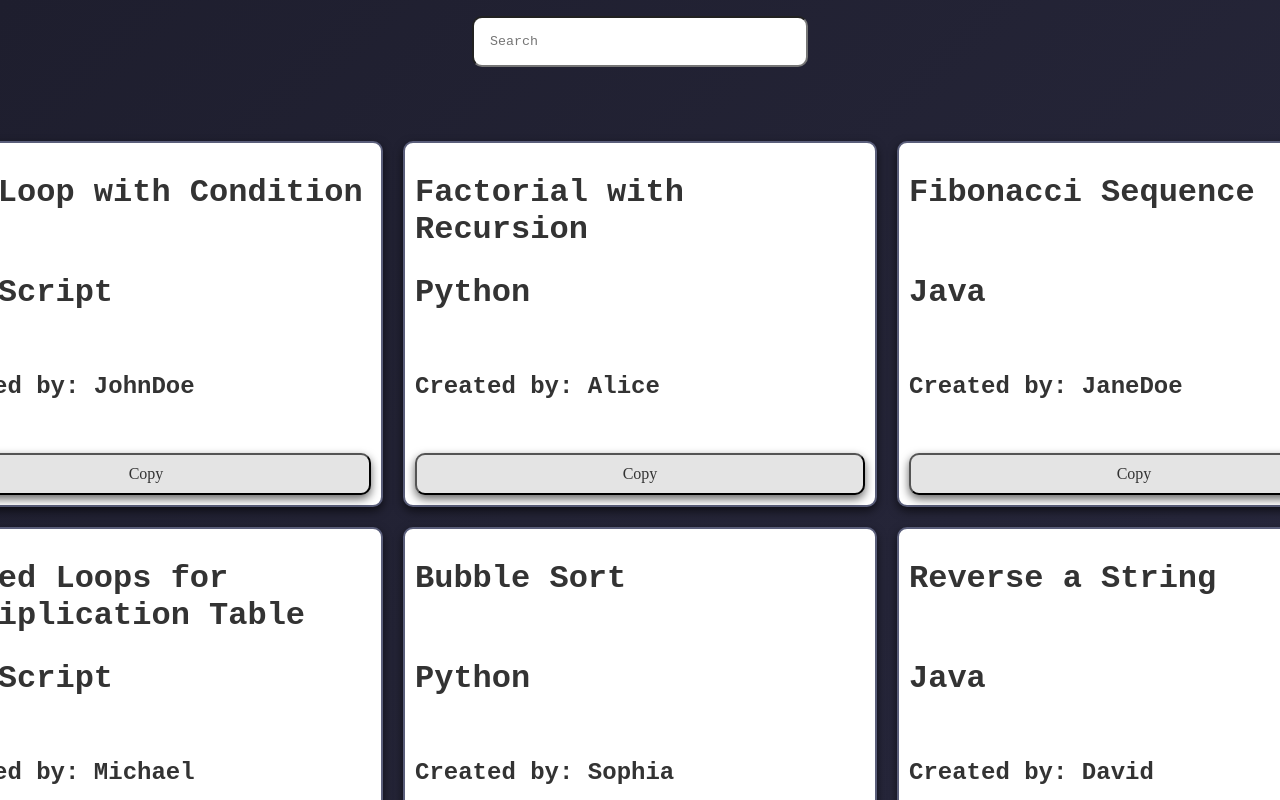
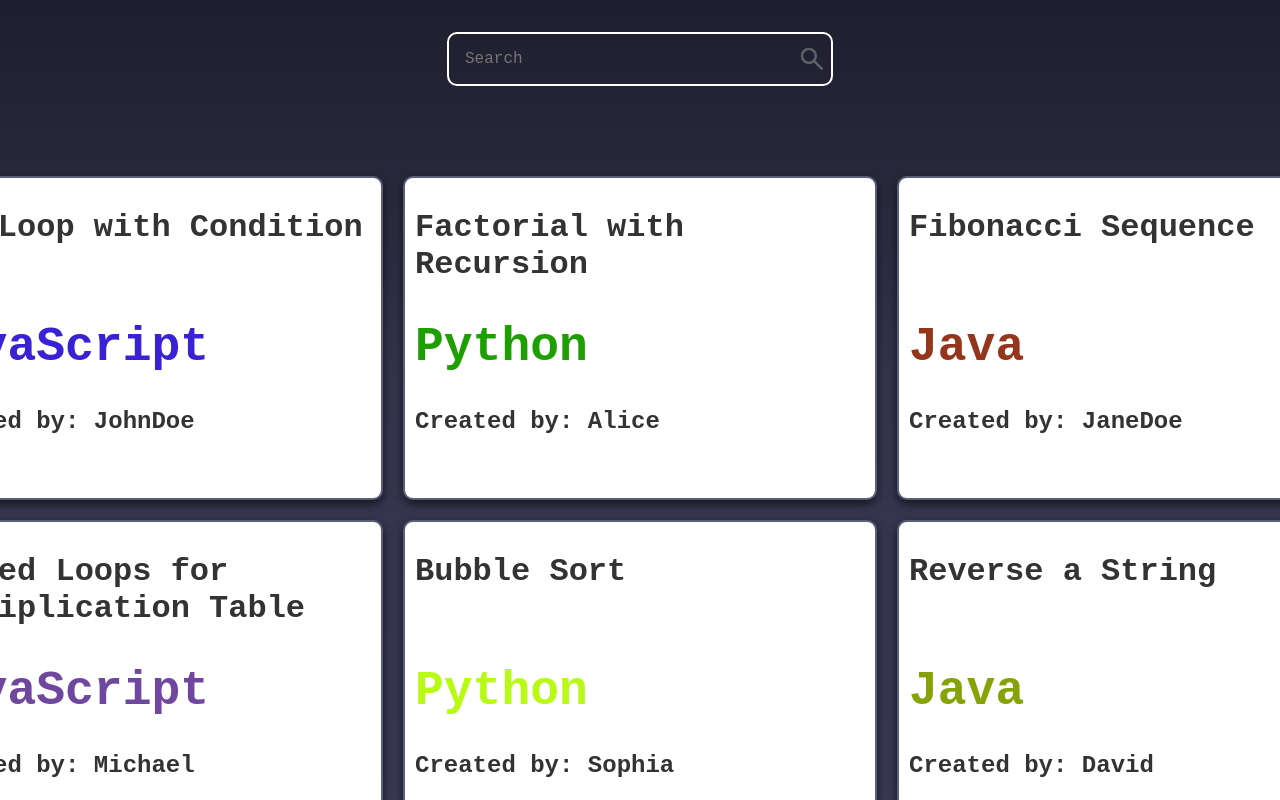
Before and after one commit to EmSley77/SnippetLookup, a React (Vite) app: page / in a window 1280 px wide. Shown: the top 800 px of the page. Built offline with nearby package versions, Linux system fonts and the light colour scheme.

Commit message:
adding search function and impl routing

```diff
--- a/package.json
+++ b/package.json
@@ -11,7 +11,8 @@
   },
   "dependencies": {
     "react": "^19.0.0",
-    "react-dom": "^19.0.0"
+    "react-dom": "^19.0.0",
+    "react-router": "^7.3.0"
   },
   "devDependencies": {
     "@eslint/js": "^9.21.0",
--- a/src/Components/App.jsx
+++ b/src/Components/App.jsx
@@ -1,13 +1,15 @@
 import React, { useEffect, useState } from 'react'
 import SnippetList from './Snippets/SnippetList.jsx'
 import { getData } from '../js/data'
+import searchIcon from '../assets/search.png'
 
 export default function App() {
 
   const [data, setData] = useState([])
+  const [filteredData, setFilteredData] = useState([])
   const [isCopied, setIsCopied] = useState(false)
   const [snippetId, setSnippetId] = useState(null)
-  const [searchInput, setSearchInput] = useState(null)
+  const [searchInput, setSearchInput] = useState('')
 
 
   //fetch data
@@ -29,15 +31,7 @@ export default function App() {
     }, 3000)
   }, [isCopied])
 
-  const handleCopyButton = async (snippet) => {
-    try {
-      await navigator.clipboard.writeText(snippet.code)
-      setIsCopied(true)
-      setSnippetId(snippet.id)
-    } catch (error) {
-      console.error(error)
-    }
-  }
+
 
   if (!data || data.length === 0) {
     return (
@@ -45,10 +39,11 @@ export default function App() {
     )
   }
 
-  //TODO handle search todo logic here
   //if empty or blank print all otherwise print related to language or title
-  const handleSearch = () => {
-
+  const handleSearch = (e) => {
+    setSearchInput(e.target.value)
+    const filtered = data.filter(item => item.title.toLowerCase().includes(searchInput.toLowerCase()));
+    setFilteredData(filtered)
   }
 
   return (
@@ -64,23 +59,18 @@ export default function App() {
         <div>
 
           <input
-            style={{
-              padding: "1rem",
-              margin: "1rem",
-              width: "300px",
-              borderRadius: "10px",
-            }}
+            className='search-input'
             type="text"
             placeholder='Search'
             value={searchInput}
-            onInput={e => setSearchInput(e.target.value)} />
+            onChange={handleSearch} />
         </div>
-        <SnippetList
-          data={data}
+
+        {filteredData.length === 0 && searchInput.length > 0 ? <h1 style={{ color: "#fff" }}>No results were found with: {searchInput}</h1> : <SnippetList
+          data={filteredData.length === 0 || searchInput === '' ? data : filteredData}
           snippetId={snippetId}
-          handleCopyButton={handleCopyButton}
           isCopied={isCopied}
-        />
+        />}
       </div>
       {/* Add a footer here add some map or info */}
     </>
--- a/src/Components/Snippets/SnippetCard.jsx
+++ b/src/Components/Snippets/SnippetCard.jsx
@@ -1,8 +1,16 @@
 import React from 'react'
+import { colorGenerator } from '../../js/color.js'
+export default function SnippetCard({ snippet }) {
 
-export default function SnippetCard({ snippet, snippetId, handleCopyButton, isCopied }) {
+  const handleClick = () => {
+    console.log("view full page");
+
+
+  }
   return (
     <div
+    onClick={handleClick}
+      className='card'
       key={snippet.id}
       style={{
         width: "450px",
@@ -25,40 +33,16 @@ export default function SnippetCard({ snippet, snippetId, handleCopyButton, isCo
           alignItems: "flex-start"
         }}>
 
-        <span style={{height:"100px"}}>
+        <span style={{ height: "100px" }}>
           <h1 style={{ flex: 1 }}>{snippet.title}</h1>
         </span>
-        <span style={{height:"100px"}}>
+        <span style={{ height: "100px", color: colorGenerator(), fontSize: "1.5rem" }}>
           <h1 style={{ flex: 1 }}>{snippet.language}</h1>
         </span>
-        <span style={{height:"100px"}}>
+        <span style={{ height: "100px" }}>
           <h2 style={{ flex: 1 }}>Created by: {snippet.user}</h2>
         </span>
       </div>
-
-      {/*       <pre
-        style={{
-          height: "130px",
-          overflowY: "scroll",
-          fontSize: "1rem",
-          fontWeight: "700",
-          backgroundColor: "#555",
-          padding: "1rem",
-          borderRadius: "10px",
-          color: "#a6fa6e",
-          textShadow: "1px 3px 4px #222",
-          overflowWrap: "break-word",
-          whiteSpace: "pre-wrap",
-          wordBreak: "break-word"
-        }}>{snippet.code}</pre> */}
-
-      <button
-        style={{
-          marginTop: "auto"
-        }}
-        onClick={() => handleCopyButton(snippet)}>
-        {isCopied && snippetId === snippet.id ? "Copied" : "Copy"}
-      </button>
     </div>
   )
 }
--- a/src/Components/Snippets/SnippetList.jsx
+++ b/src/Components/Snippets/SnippetList.jsx
@@ -1,7 +1,7 @@
 import React from 'react'
 import SnippetCard from './SnippetCard.jsx'
 
-export default function SnippetList({ data, snippetId, handleCopyButton, isCopied }) {
+export default function SnippetList({ data, snippetId, isCopied }) {
   return (
     <div
       style={{
@@ -20,12 +20,12 @@ export default function SnippetList({ data, snippetId, handleCopyButton, isCopie
           gridTemplateColumns: "repeat(3, 1fr)",
         }}>
 
-        {data.map((snippet) => (
+        {data.map((snippet, index) => (
           <SnippetCard
+          key={index}
             snippetId={snippetId}
             isCopied={isCopied}
             snippet={snippet}
-            handleCopyButton={handleCopyButton}
           />
         ))}
       </div>
--- a/src/Styles/main.css
+++ b/src/Styles/main.css
@@ -4,15 +4,15 @@
 
 body {
     margin: 0;
-    background: linear-gradient(135deg, #1e1e2e, #252538, #2b2b45);
+    background: linear-gradient(to bottom, #1e1e2e, #34344c, #373751, #4e4e67,
+            #616178);
 }
 
 button {
-    box-shadow: 0 4px 10px rgba(0, 0, 0, 0.6);
     color: #333;
     transition: 0.6s ease-out;
     padding: 10px 1rem;
-    background:#e4e4e4 ;
+    background: #f4f4f4;
     font-family: "Fira code";
     border-radius: 10px;
     font-size: 1rem;
@@ -26,3 +26,28 @@ button:hover {
 button:active {
     transform: translateY(5px);
 }
+
+.search-input {
+    background: url("../assets/search.png");
+    background-position: 99% 50%;
+    background-size: 30px;
+    background-repeat: no-repeat;
+
+    color: #fff;
+    border: 2px solid #fff;
+    padding: 1rem;
+    width: 350px;
+    margin: 2rem;
+    font-size: 1rem;
+    border-radius: 10px;
+
+}
+
+.card {
+    transition: 0.6s ease-out;
+}
+
+.card:hover {
+    cursor: pointer;
+    transform: translateY(5px);
+}
--- /dev/null
+++ b/src/js/color.js
@@ -0,0 +1,7 @@
+export { colorGenerator };
+
+//randomize color in hex codes
+const colorGenerator = () => {
+    let hexadecimalnumber = (Math.random() * 0xfffff * 1000000).toString(16);
+    return "#" + hexadecimalnumber.slice(0, 6);
+};
--- a/src/main.jsx
+++ b/src/main.jsx
@@ -1,10 +1,15 @@
 import { StrictMode } from 'react'
 import { createRoot } from 'react-dom/client'
 import App from './Components/App.jsx'
+import { BrowserRouter, Routes } from 'react-router'
 import './Styles/main.css'
+import { Route } from 'react-router'
 
 createRoot(document.getElementById('root')).render(
-  <StrictMode>
-    <App />
-  </StrictMode>,
+  <BrowserRouter>
+    <Routes>
+      <Route index element={<App />} />
+      <Route path='/fullscreen/:snippetid' element={<App />} />
+    </Routes>
+  </BrowserRouter>,
 )
```
Also changed, not shown: src/assets/search.png (added), src/js/copy.js (added), 1 other file (tests, documents, lock files or other folders).
